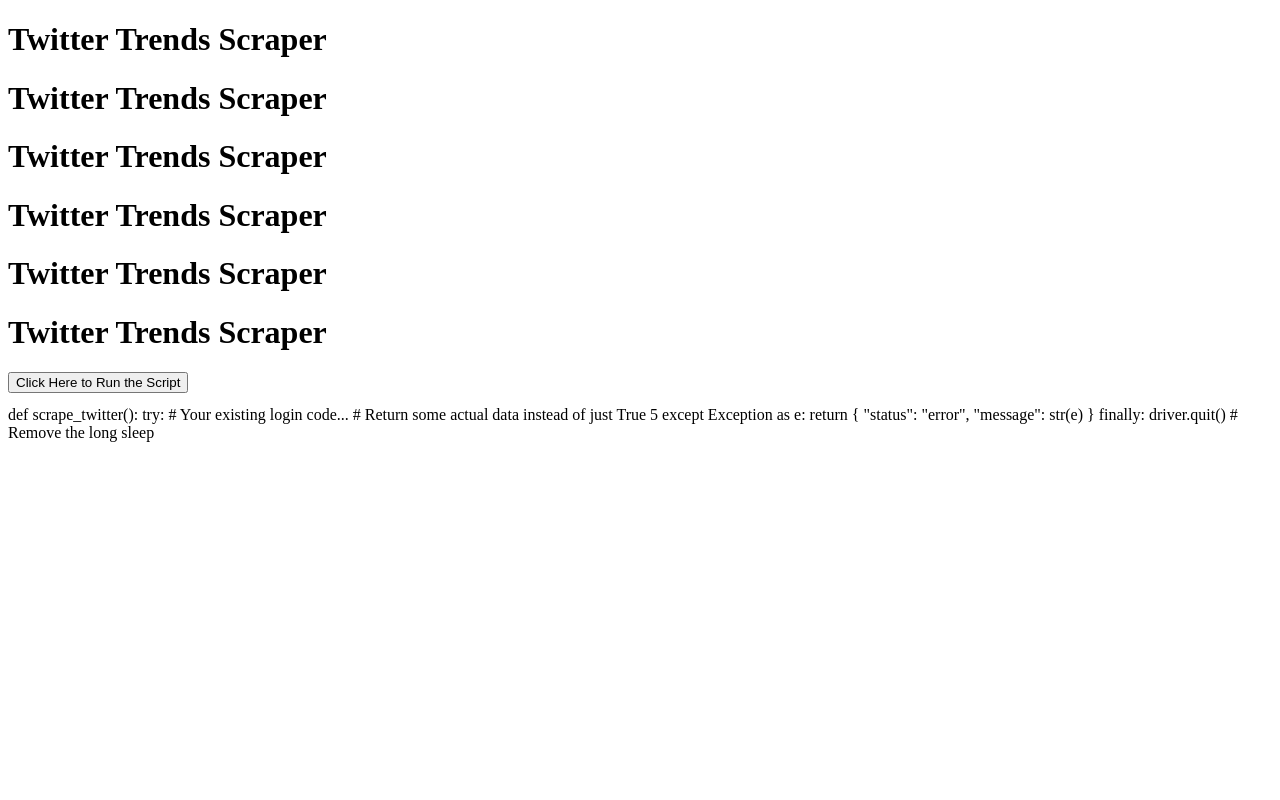
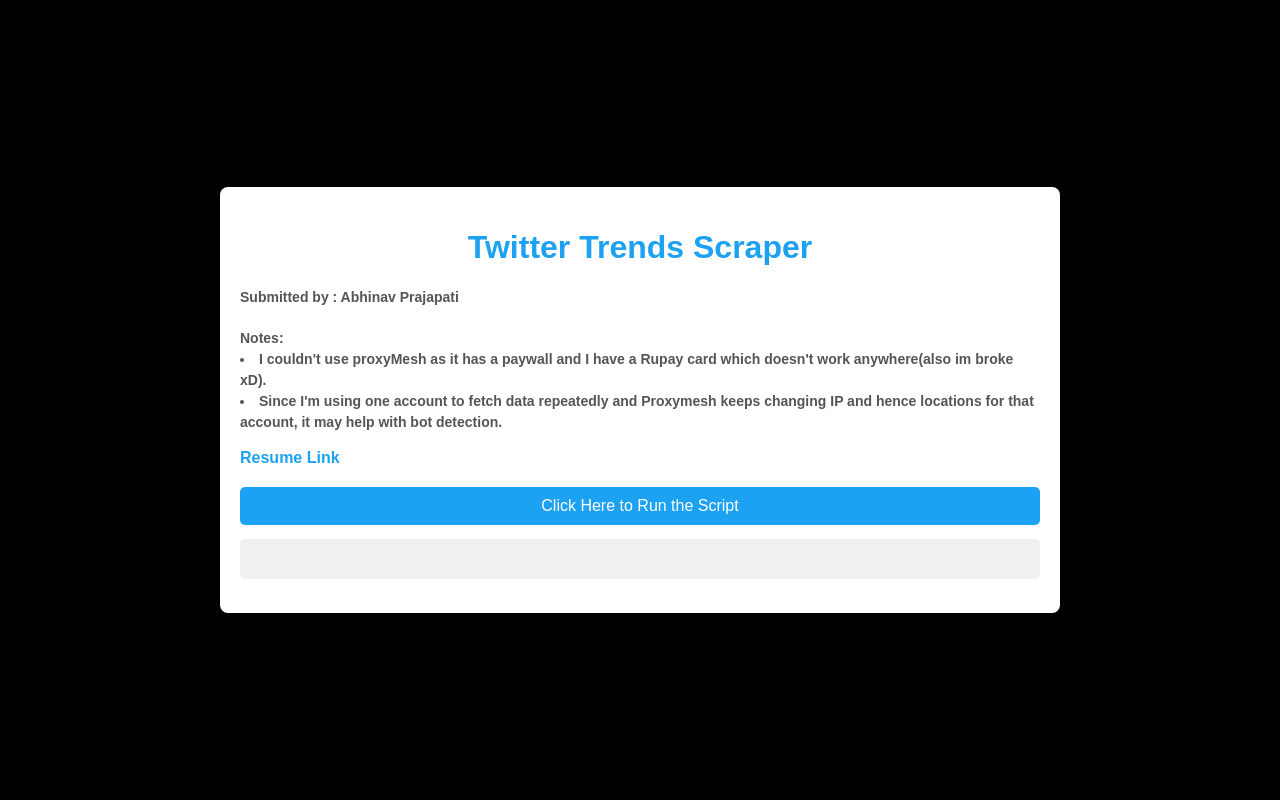
Before and after one commit to November-6/twitterTrendScraper, a Flask app: page / in a window 1280 px wide. Run offline with Flask 3, Linux system fonts and the light colour scheme; some libraries are stand-ins or nearby versions.

Commit message:
cleared up files, added css

```diff
--- a/app.py
+++ b/app.py
@@ -1,6 +1,5 @@
 from flask import Flask, render_template, jsonify
 import scrape
-from flask_pymongo import PyMongo
 from pymongo import MongoClient
 
 
@@ -21,4 +20,4 @@
     return jsonify(data)
 
 if __name__ == '__main__':
-    app.run(debug=True, port = 5001)
+    app.run(debug = True, port = 5001)
--- a/scrape.py
+++ b/scrape.py
@@ -4,7 +4,10 @@
 from selenium.webdriver.support.ui import WebDriverWait
 from selenium.webdriver.support import expected_conditions as EC
 from selenium.webdriver.firefox.options import Options
-#from selenium.webdriver.chrome.options import Options
+from flask import request
+
+# from selenium.webdriver.chrome.options import Options
+from flask import render_template
 
 import time
 import uuid
@@ -17,16 +20,12 @@
 collection = db.collection
 
 
-MONGODB_URI = 'mongodb+srv://nayaa3231:<bWmgxZgpyEHaxFYA>@internproject.flgvh.mongodb.net/?retryWrites=true&w=majority&appName=internproject'
-
-
-
 def scrape_twitter():
     options = webdriver.FirefoxOptions()
-    #options.headless = True  # Disable headless for debugging
-    options.add_argument("-headless")  # Attempt to bypass bot detection
-    #options.add_argument("--disable-blink-features")
-    #options.add_argument("--disable-blink-features=AutomationControlled")  # Attempt to bypass bot detection
+    # options.headless = True
+    options.add_argument("-headless")
+    # options.add_argument("--disable-blink-features")
+    # options.add_argument("--disable-blink-features=AutomationControlled")  # Attempt to bypass bot detection
 
     driver = webdriver.Firefox(options=options)
 
@@ -42,9 +41,8 @@
         username_input.send_keys(Keys.RETURN)
         print("Username entered")
 
-        # Wait for either email or password input field
         try:
-            # Check for the email field first
+            # it sometimes asks for email too so heres that
             email_input = WebDriverWait(driver, 5).until(
                 EC.presence_of_element_located((By.NAME, "text"))
             )
@@ -52,87 +50,95 @@
             email_input.send_keys(Keys.RETURN)
             print("Email entered")
         except:
-            # If no email field, proceed to check for the password field
             pass
 
-        # Wait for password input to appear
+        # password time
         password_input = WebDriverWait(driver, 10).until(
             EC.presence_of_element_located((By.NAME, "password"))
         )
 
-        # Enter password
         password_input.send_keys("Abhinav@2004")
         password_input.send_keys(Keys.RETURN)
         print("Password entered")
 
-        # Wait for the home page to load
         WebDriverWait(driver, 10).until(
             EC.presence_of_element_located((By.TAG_NAME, "body"))
         )
 
-        # Fetch trending topics by locating elements
+        # extracting elements
         try:
-            # Use a more comprehensive CSS selector for all trending items (hashtags and phrases)
             trending_elements = WebDriverWait(driver, 10).until(
-                EC.presence_of_all_elements_located((By.CSS_SELECTOR, "div[aria-label='Timeline: Trending now'] span[dir='ltr'], div[aria-label='Timeline: Trending now'] div[dir='ltr']"))
+                EC.presence_of_all_elements_located(
+                    (
+                        By.CSS_SELECTOR,
+                        "div[aria-label='Timeline: Trending now'] span[dir='ltr'], div[aria-label='Timeline: Trending now'] div[dir='ltr']",
+                    )
+                )
             )
 
-
-
-
-            # Extract trending topics (both hashtags and phrases)
-            # Extract trending topics (both hashtags and phrases)
-            # Extract trending topics (both hashtags and phrases)
-            # Extract trending topics (both hashtags and phrases)
+            # filtering trending topics
             trending_topics = []
             for element in trending_elements:
                 try:
                     topic_name = element.text
-                    # Ensure only valid topics are added: exclude irrelevant ones like categories or post counts
-                    if topic_name and topic_name not in ["What’s happening", "Show more"] and not any(char.isdigit() for char in topic_name):
-                        # Exclude category/region labels (e.g., "Politics · Trending", "Entertainment · Trending")
+                    if (
+                        topic_name
+                        and topic_name not in ["What’s happening", "Show more"]
+                        and not any(char.isdigit() for char in topic_name)
+                    ):
                         if "Trending" not in topic_name and "·" not in topic_name:
-                            if topic_name not in trending_topics:  # Avoid duplicates
+                            if topic_name not in trending_topics:
                                 trending_topics.append(topic_name)
                 except Exception as e:
                     print(f"Error extracting topic: {e}")
                     continue
 
-            # Print and save filtered trending topics to the database with unique ID and timestamp
             print("Filtered Trending Topics:", trending_topics)
             data = {
                 "trending_topics": trending_topics,
-                "timestamp": datetime.utcnow(),  # Store timestamp in UTC
-                "unique_id": str(uuid.uuid4())  # Generate a unique ID for each entry
+                "timestamp": datetime.now(),
+                "unique_id": str(uuid.uuid4()),
             }
             print(data)
-            db.collections.insert_one(data)
 
+            try:
+                db.collections.insert_one(data)
+            except Exception as e:
+                print(f"Error saving data to database: {e}")
 
-
+                return {
+                    "status": "error",
+                    "message": f"Error saving data to database: {str(e)}",
+                    "timestamp": datetime.now(),
+                    "ip": request.remote_addr,
+                    "heres the data tho": trending_topics,
+                }
 
             return {
                 "status": "success",
-                "message": "Login and trending topics fetched successfully",
-                "trending_topics": trending_topics
+                "message": "Login and trending topics fetched successfully and saved to database",
+                "timestamp": datetime.now(),
+                "ip": request.remote_addr,
+                "trending_topics": trending_topics,
             }
 
         except Exception as e:
             print(f"Error fetching trending topics: {e}")
             return {
                 "status": "error",
-                "message": f"Error fetching trending topics: {str(e)}"
+                "timestamp": datetime.now(),
+                "ip": request.remote_addr,
+                "message": f"Error fetching trending topics: {str(e)}",
             }
 
     except Exception as e:
         print(f"Error: {e}")
         return {
             "status": "error",
-            "message": str(e)
+            "timestamp": datetime.now(),
+            "ip": request.remote_addr,
+            "message": str(e),
         }
     finally:
-        # Ensure the driver quits after execution
-        time.sleep(10)
+        time.sleep(3)
         driver.quit()
-
-# Call the scrape function
--- a/templates/index.html
+++ b/templates/index.html
@@ -1,11 +1,85 @@
 <!DOCTYPE html>
 <html lang="en">
+
 <head>
     <meta charset="UTF-8">
     <meta name="viewport" content="width=device-width, initial-scale=1.0">
     <title>Twitter Trends</title>
+    <style>
+        body {
+            font-family: 'Arial', sans-serif;
+            background-color: #000000;
+            margin: 0;
+            padding: 0;
+            display: flex;
+            justify-content: center;
+            align-items: center;
+            height: 100vh;
+            color: #333;
+        }
+
+        .container {
+            background-color: rgb(255, 255, 255);
+            padding: 20px;
+            border-radius: 8px;
+            box-shadow: 0 4px 8px rgba(0, 0, 0, 0.1);
+            max-width: 800px;
+            width: 100%;
+        }
+
+        h1 {
+            text-align: center;
+            color: #1DA1F2;
+        }
+
+        h2 {
+            color: #555;
+            font-size: 14px;
+            margin-top: 20px;
+            line-height: 1.5;
+        }
+
+        a {
+            color: #1DA1F2;
+            text-decoration: none;
+            font-weight: bold;
+        }
+
+        a:hover {
+            text-decoration: underline;
+        }
+
+        button {
+            background-color: #1DA1F2;
+            color: white;
+            border: none;
+            padding: 10px 20px;
+            border-radius: 5px;
+            font-size: 16px;
+            cursor: pointer;
+            display: block;
+            width: 100%;
+            margin-top: 20px;
+        }
+
+        button:hover {
+            background-color: #1991D4;
+        }
+
+        pre {
+            background-color: #f0f0f0;
+            border-radius: 5px;
+            padding: 20px;
+            font-size: 14px;
+            color: #333;
+            overflow: auto;
+            white-space: pre-wrap;
+            word-wrap: break-word;
+        }
+    </style>
     <script>
         function runScript() {
+            document.getElementById('result').innerText = 'Loading...';
             fetch('/run-script')
                 .then(response => response.json())
                 .then(data => {
@@ -14,28 +88,22 @@
         }
     </script>
 </head>
+
 <body>
-    <h1>Twitter Trends Scraper</h1>
-    <h1>Twitter Trends Scraper</h1>
-    <h1>Twitter Trends Scraper</h1>
-    <h1>Twitter Trends Scraper</h1>
-    <h1>Twitter Trends Scraper</h1>
-    <h1>Twitter Trends Scraper</h1>
-    <button onclick="runScript()">Click Here to Run the Script</button>
-    <pre id="result"></pre>
+    <div class="container">
+        <h1>Twitter Trends Scraper</h1>
+        <h2>Submitted by : Abhinav Prajapati</h2>
+        <h2>Notes:
+            <li> I couldn't use proxyMesh as it has a paywall and I have a Rupay card which doesn't work anywhere(also im broke xD).</li>
+            <li> Since I'm using one account to fetch data repeatedly and Proxymesh keeps changing IP and hence locations for that account, it may help with bot detection.</li>
+        </h2>
+
+        <p><a href="https://drive.google.com/file/d/1LzSQtyrq8Fo0a-Hbs_HCCD2aGucozjfQ/view?usp=sharing"
+                target="_blank">Resume Link</a></p>
+
+        <button onclick="runScript()">Click Here to Run the Script</button>
+        <pre id="result"></pre>
+    </div>
 </body>
+
 </html>
-
-def scrape_twitter():
-    try:
-        # Your existing login code...
-
-        # Return some actual data instead of just True
-       5
-    except Exception as e:
-        return {
-            "status": "error",
-            "message": str(e)
-        }
-    finally:
-        driver.quit()  # Remove the long sleep
```
Also changed, not shown: trial3.py (deleted, +0 -53 lines).
